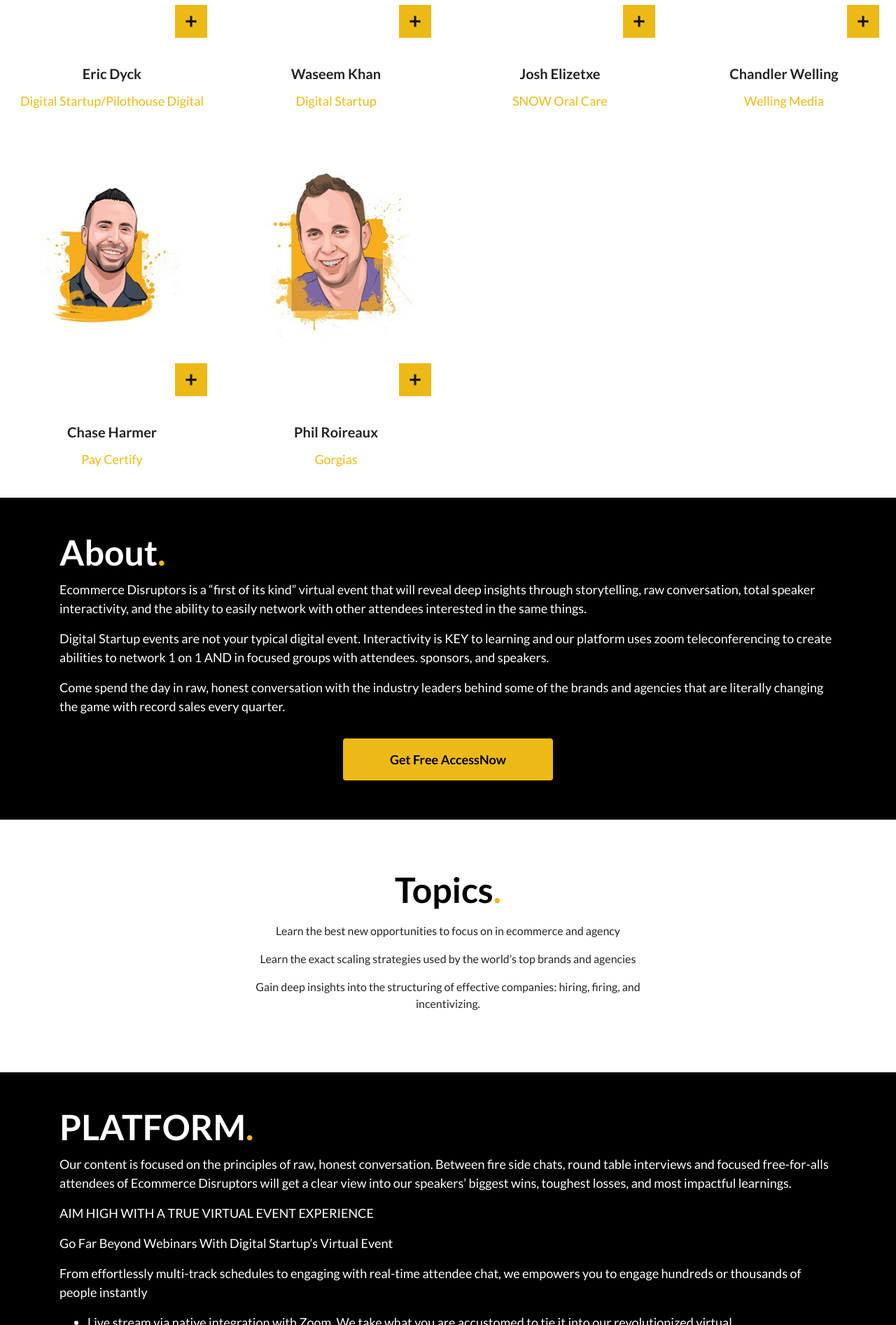
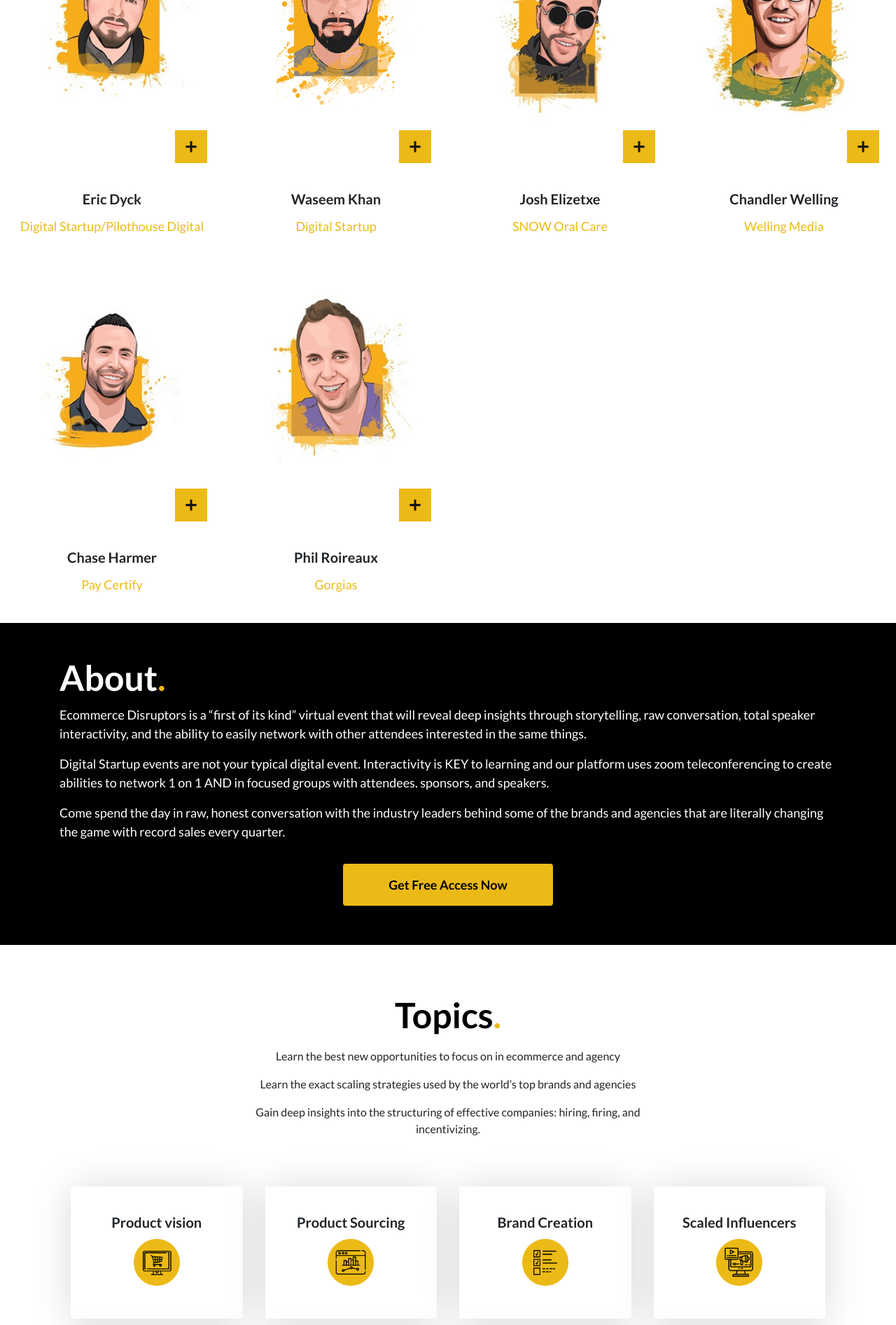
Before and after one commit to afifurrehman-brainx/umairTasks--DigitalStartup, a PHP site: page /digital-startup.html in a window 1280 px wide. Shown: the part 1800-3693 px from the top of the page at 70% size. Run offline with PHP 8.4, Linux system fonts and the light colour scheme; some libraries are stand-ins or nearby versions.

Commit message:
waseem changes

```diff
--- a/assets/css/main.css
+++ b/assets/css/main.css
@@ -357,7 +357,7 @@
  }
 
  .topics-card-container {
-     margin-top: -90px;
+     margin-top: -40px;
      /*margin-left: 12%;*/
      /*margin-right: 12%;*/
  }
@@ -369,7 +369,7 @@
  .shadow-border {
      box-shadow: 0px 2px 55px #00000026;
      border: 0px;
-     min-height: 214px;
+
  }
 
  .partners-container {
@@ -685,7 +685,7 @@
  .card-body {
      -ms-flex: 1 1 auto;
      flex: 1 1 auto;
-     min-height: 456px;
+
      padding: 39px 28px;
  }
 
--- a/assets/css/responsive.css
+++ b/assets/css/responsive.css
@@ -118,7 +118,8 @@
 
 @media (max-width: 991px) {
     #section-1{
-        height: 600px;
+        height: 180px;
+        background-position: center;
     }
     .menu-button {
         width: 100% !important;
--- a/digital-startup.html
+++ b/digital-startup.html
@@ -23,7 +23,7 @@
         <nav class="navbar navbar-expand-md navbar-dark fixed-top" id="banner">
             <div class="container max-wd-1380">
                 <!-- Brand -->
-                <a class="navbar-brand logo" href="/"><span><img src="./assets/images/iPhone X-XS-11 Pro – 1@2x.png"
+                <a class="navbar-brand logo" href="/"><span><img src="./assets/images/ds-logo.png"
                             alt="logo"></span></a>
 
                 <!-- Toggler/collapsibe Button -->
@@ -35,26 +35,14 @@
                 <div class="collapse navbar-collapse" id="collapsibleNavbar">
                     <ul class="navbar-nav ml-auto">
                         <li class="nav-item dropdown">
-                            <a class="nav-link dropdown-toggle" href="/why-attend" data-toggle="dropdown">
+                            <a class="nav-link" href="#">
                                 <span class="border-bottom">Schedule</span>
                             </a>
-                            <div class="dropdown-menu">
-                                <a class="dropdown-item" href="/affiliates-media-buyers">Affiliates and Media Buyers</a>
-                                <a class="dropdown-item" href="/product-owner">Product Owner</a>
-                                <a class="dropdown-item" href="/agencies">Agencies</a>
-                                <a class="dropdown-item" href="/executives-enterprises">Executives</a>
-                                <a class="dropdown-item" href="/offline-stores">Offline Stores</a>
-                            </div>
                         </li>
                         <li class="nav-item dropdown">
-                            <a class="nav-link dropdown-toggle" href="#" data-toggle="dropdown">
+                            <a class="nav-link" href="#">
                                 <span class="border-bottom">Speakers</span>
                             </a>
-                            <div class="dropdown-menu">
-                                <a class="dropdown-item" href="#section-3">Overview Speakers</a>
-                                <a class="dropdown-item" href="/become-speaker/apply-for-speaker.php">Apply for
-                                    Speakers</a>
-                            </div>
                         </li>
                         <li class="nav-item">
                             <a class="nav-link" href="/schedule"><span class="border-bottom">Session</span></a>
@@ -75,13 +63,17 @@
         <main>
             <!-- Container (Hero Section)  -->
             <section id="section-1">
-                <div class="container" id="hero_email_form">
-                    <div class="text-white text-center col-md-12" style="transform: translateY(75px);">
+
+            </section>
+
+            <section style="background: #000;">
+                <div class="container-fluid" id="hero_email_form">
+                    <div class="text-white text-center col-md-12" >
 
                         <!-- TODO: display none /custom logo box -->
                         <div class="mx-auto dp-n" style="height: auto;padding: 10px;background: #ECBA16;width: 60%;">
                             <span><img class="w-100" src="./assets/images/iPhone X-XS-11 Pro – 1@2x.png"
-                                    alt="logo"></span>
+                                       alt="logo"></span>
 
                             <p class="px-5 mx-auto" style="background-color: white; color: black; width: fit-content">
                                 ECOMMERCE DISRUPTORS 2020
@@ -90,30 +82,30 @@
                         <!-- End display none /custom logo box -->
 
 
-                        <p class="mt-3 mb-2 px-5 py-2 mx-auto font-weight-bold header-description">
-                            “Connect with the World’s Fastest Scaling Direct to Consumer Brands and Agencies”
+                        <p class="mt-0 mb-0 yellow-text w-100 py-2 mx-auto font-weight-bold header-description">
+                            Connect with the World’s Fastest Scaling Direct to Consumer Brands and Agencies
                         </p>
 
                         <div class="timer-section mx-auto px-5">
                             <div class="d-flex justify-content-center" id="timer">
-                                <div class="ml-2">
+                                <div class="ml-2 timer-box">
+                                    <div class="timer-value" id="days">00</div>
                                     <div class="timer-heading">DAYS</div>
-                                    <div class="timer-value" id="days">00</div>
                                 </div>
 
-                                <div class="ml-2">
+                                <div class="ml-2 timer-box">
+                                    <div class="timer-value" id="hours">00</div>
                                     <div class="timer-heading">HOURS</div>
-                                    <div class="timer-value" id="hours">00</div>
                                 </div>
 
-                                <div class="ml-2">
+                                <div class="ml-2 timer-box">
+                                    <div class="timer-value" id="minutes">00</div>
                                     <div class="timer-heading">MINUTES</div>
-                                    <div class="timer-value" id="minutes">00</div>
                                 </div>
 
-                                <div class="ml-2">
+                                <div class="ml-2 timer-box">
+                                    <div class="timer-value" id="seconds">00</div>
                                     <div class="timer-heading">SECONDS</div>
-                                    <div class="timer-value" id="seconds">00</div>
                                 </div>
                             </div>
 
@@ -146,7 +138,7 @@
                     <div class="d-flex justify-content-center pt-2 pb-5 access-now-button">
 
                         <button class="blck-color solid-btn large-btn my-2 rounded px-4" type="submit">
-                            <a href="../partners/become-partner.php" class="mail-link">Get Free AccessNow </a>
+                            <a href="../partners/become-partner.php" class="mail-link">Get Free Access Now </a>
                         </button>
 
                     </div>
@@ -309,7 +301,7 @@
                     <div class="d-flex justify-content-center pt-2 pb-5 access-now-button">
 
                         <button class="blck-color solid-btn large-btn my-2 rounded px-4" type="submit">
-                            <a href="../partners/become-partner.php" class="mail-link">Get Free AccessNow </a>
+                            <a href="../partners/become-partner.php" class="mail-link">Get Free Access Now </a>
                         </button>
 
                     </div>
@@ -337,6 +329,117 @@
                     </p>
                 </div>
 
+
+                <div class="container">
+                    <div class="topics-card-container max-wd-1380">
+                        <div class="row m-0">
+                            <div class="col-6 col-md-3 px-md-3 px-2 pt-4">
+                                <div class="card shadow-border">
+                                    <div class="card-body">
+                                        <h5 class="card-title text-center bold font-weight-bold">Product vision</h5>
+                                        <div class="topic-image mx-auto my-2">
+                                            <img src="./assets/images/topics-icon-ecommerce.png" class="card-img-top"
+                                                 alt="...">
+                                        </div>
+
+                                    </div>
+                                </div>
+                            </div>
+                            <div class="col-6 col-md-3 px-md-3 px-2 pt-4">
+                                <div class="card shadow-border">
+                                    <div class="card-body">
+                                        <h5 class="card-title text-center bold font-weight-bold">Product Sourcing</h5>
+                                        <div class="topic-image mx-auto my-2">
+                                            <img src="./assets/images/topics-icon-traffic.png" class="card-img-top"
+                                                 alt="...">
+                                        </div>
+
+                                    </div>
+                                </div>
+                            </div>
+                            <div class="col-6 col-md-3 px-md-3 px-2 pt-4">
+                                <div class="card shadow-border">
+                                    <div class="card-body">
+                                        <h5 class="card-title text-center bold font-weight-bold">Brand Creation</h5>
+                                        <div class="topic-image mx-auto my-2">
+                                            <img src="./assets/images/topics-icon-list.png" class="card-img-top"
+                                                 alt="...">
+                                        </div>
+
+                                    </div>
+                                </div>
+                            </div>
+                            <div class="col-6 col-md-3 px-md-3 px-2 pt-4">
+                                <div class="card shadow-border ">
+                                    <div class="card-body">
+                                        <h5 class="card-title text-center bold font-weight-bold">Scaled Influencers</h5>
+                                        <div class="topic-image mx-auto my-2">
+                                            <img src="./assets/images/topics-icon-content.png" class="card-img-top"
+                                                 alt="...">
+                                        </div>
+
+                                    </div>
+                                </div>
+                            </div>
+                        </div>
+                    </div>
+                </div>
+
+                <div class="my-5 container">
+                    <div class="topics-card-container max-wd-1380">
+                        <div class="row m-0">
+                            <div class="col-6 col-md-3 px-md-3 px-2 pt-4">
+                                <div class="card shadow-border ">
+                                    <div class="card-body">
+                                        <h5 class="card-title text-center bold font-weight-bold">FB Ads Audiences</h5>
+                                        <div class="topic-image mx-auto my-2">
+                                            <img src="./assets/images/topics-icon-ecommerce.png" class="card-img-top"
+                                                 alt="...">
+                                        </div>
+
+                                    </div>
+                                </div>
+                            </div>
+                            <div class="col-6 col-md-3 px-md-3 px-2 pt-4">
+                                <div class="card shadow-border">
+                                    <div class="card-body">
+                                        <h5 class="card-title text-center bold font-weight-bold">Social Ad Creative</h5>
+                                        <div class="topic-image mx-auto my-2">
+                                            <img src="./assets/images/topics-icon-traffic.png" class="card-img-top"
+                                                 alt="...">
+                                        </div>
+
+                                    </div>
+                                </div>
+                            </div>
+                            <div class="col-6 col-md-3 px-md-3 px-2 pt-4">
+                                <div class="card shadow-border ">
+                                    <div class="card-body">
+                                        <h5 class="card-title text-center bold font-weight-bold">Pre-Sales Content</h5>
+                                        <div class="topic-image mx-auto my-2">
+                                            <img src="./assets/images/topics-icon-list.png" class="card-img-top"
+                                                 alt="...">
+                                        </div>
+
+                                    </div>
+                                </div>
+                            </div>
+                            <div class="col-6 col-md-3 px-md-3 px-2 pt-4">
+                                <div class="card shadow-border">
+                                    <div class="card-body">
+                                        <h5 class="card-title text-center bold font-weight-bold">AOV Maximization</h5>
+                                        <div class="topic-image mx-auto my-2">
+                                            <img src="./assets/images/topics-icon-content.png" class="card-img-top"
+                                                 alt="...">
+                                        </div>
+
+                                    </div>
+                                </div>
+                            </div>
+                        </div>
+                    </div>
+                </div>
+
             </section>
 
             <!-- Container (Content and Platform ) -->
@@ -344,7 +447,7 @@
 
                 <div class="container mx-auto pt-5 site-font">
 
-                    <div class="headings">PLATFORM<span class="yellow-text">.</span></div>
+                    <div class="headings">Platform<span class="yellow-text">.</span></div>
 
                     <p>Our content is focused on the principles of raw, honest conversation. Between fire side chats,
                         round table interviews and focused free-for-alls attendees of Ecommerce Disruptors will get a
@@ -368,7 +471,7 @@
                     <div class="d-flex justify-content-center pt-2 pb-5 access-now-button">
 
                         <button class="blck-color solid-btn large-btn my-2 rounded px-4" type="submit">
-                            <a href="../partners/become-partner.php" class="mail-link">Get Free AccessNow </a>
+                            <a href="../partners/become-partner.php" class="mail-link">Get Free Access  Now </a>
                         </button>
 
                     </div>
```
Also changed, not shown: other parts of assets/css/main.css (+30 -5 lines), assets/images/ds-logo.png, assets/images/iPhone X-XS-11 Pro – 1@2x.png (deleted), assets/images/top-banner.png.
